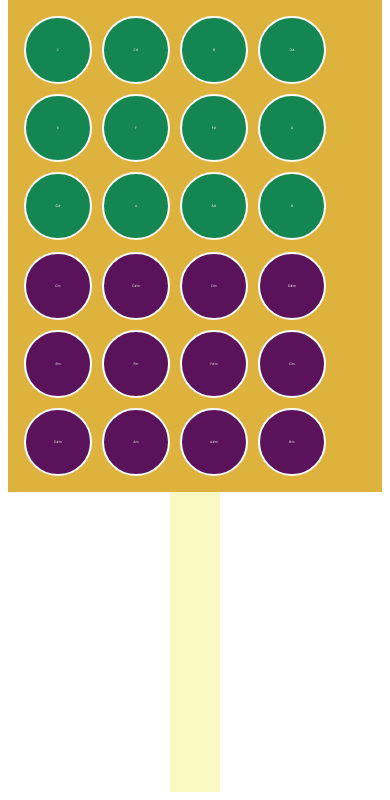
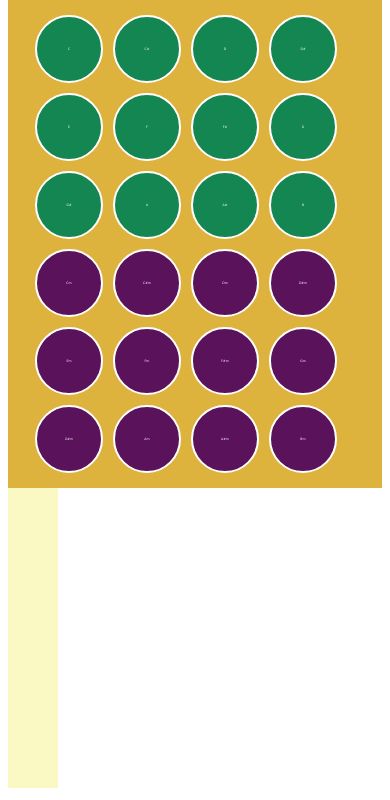
Before and after one commit to thatsongsucks/portfolio-project, a Django app: page /harp/ in a window 390 px wide. Shown: the part 163-963 px from the top of the page. Run offline with Django 3.2, Linux system fonts and the light colour scheme; some libraries are stand-ins or nearby versions.

Commit message:
mobile harp

```diff
--- a/static/harp/index.js
+++ b/portfolio/static/harp/index.js
@@ -31,8 +31,9 @@ document.querySelector('body').addEventListener('click', () => {
 
 //Create synths.
 
-const synth1 = new Tone.PolySynth(Tone.FMSynth).toDestination();
-const synth2 = new Tone.PolySynth(Tone.FMSynth).toDestination();
+const verb = new Tone.Reverb({'decay':2.5}).toDestination();
+const synth1 = new Tone.PolySynth(Tone.FMSynth).connect(verb);
+const synth2 = new Tone.PolySynth(Tone.FMSynth).connect(verb);
 synth1.set({'envelope': {'release':1.2, 'sustain':0.3}});
 synth2.set({'envelope': {'release':1.2, 'sustain':0.3}});
 
--- a/static/harp/style.css
+++ b/portfolio/static/harp/style.css
@@ -171,6 +171,7 @@ body {
 .container {
     flex-direction: column;
     width: fit-content;
+    margin: 0px;
 }
 
 header {
@@ -181,9 +182,8 @@ header {
 }
 
 .subcontainer {
-    width: fit-content;
-    padding: 1px;
-    margin: 0px;
+    width: auto;
+    padding: 0 12px;
 
 }
 
```
Also changed, not shown: jobs/templates/jobs/harp.html (+6 -5 lines), portfolio/static/harp/images/deku.png (renamed from static/harp/images/deku.png), portfolio/static/harp/images/harp.png (renamed from static/harp/images/harp.png), static/cover.jpg (deleted), 8 other files.
